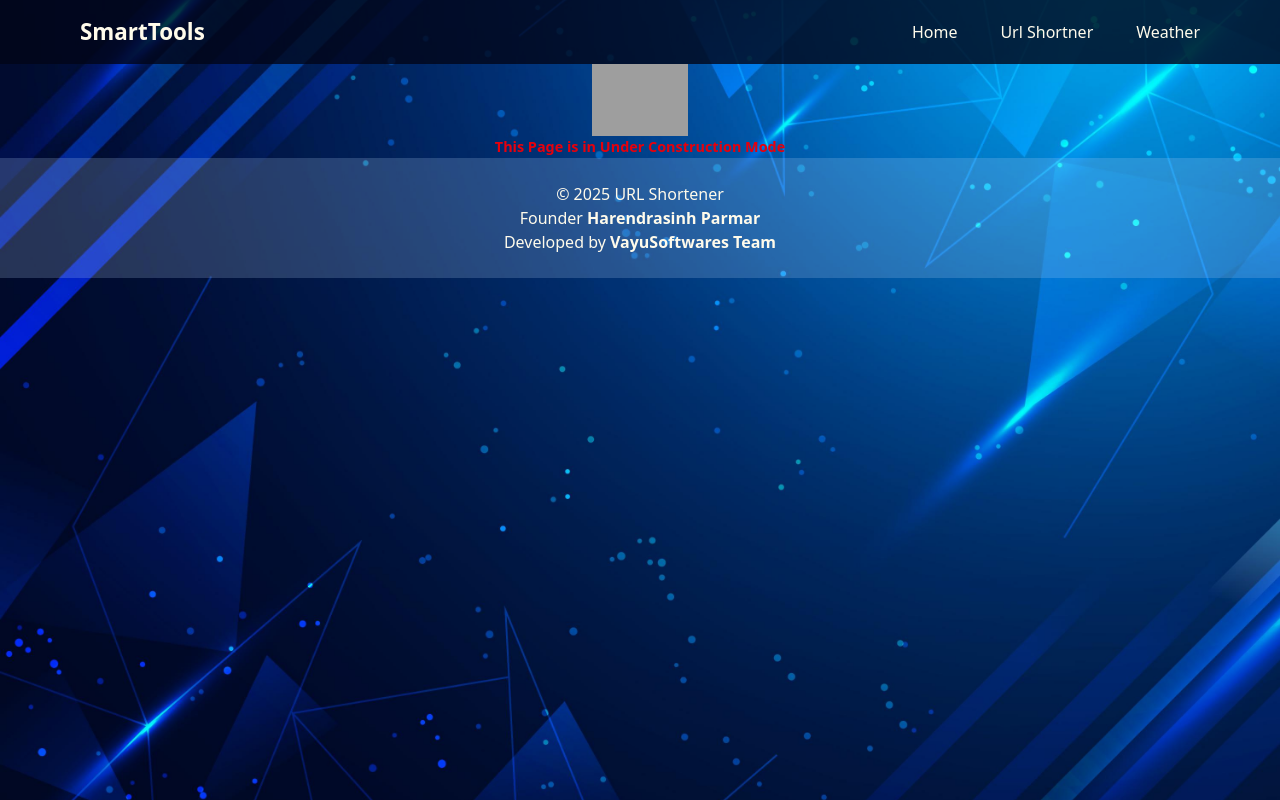
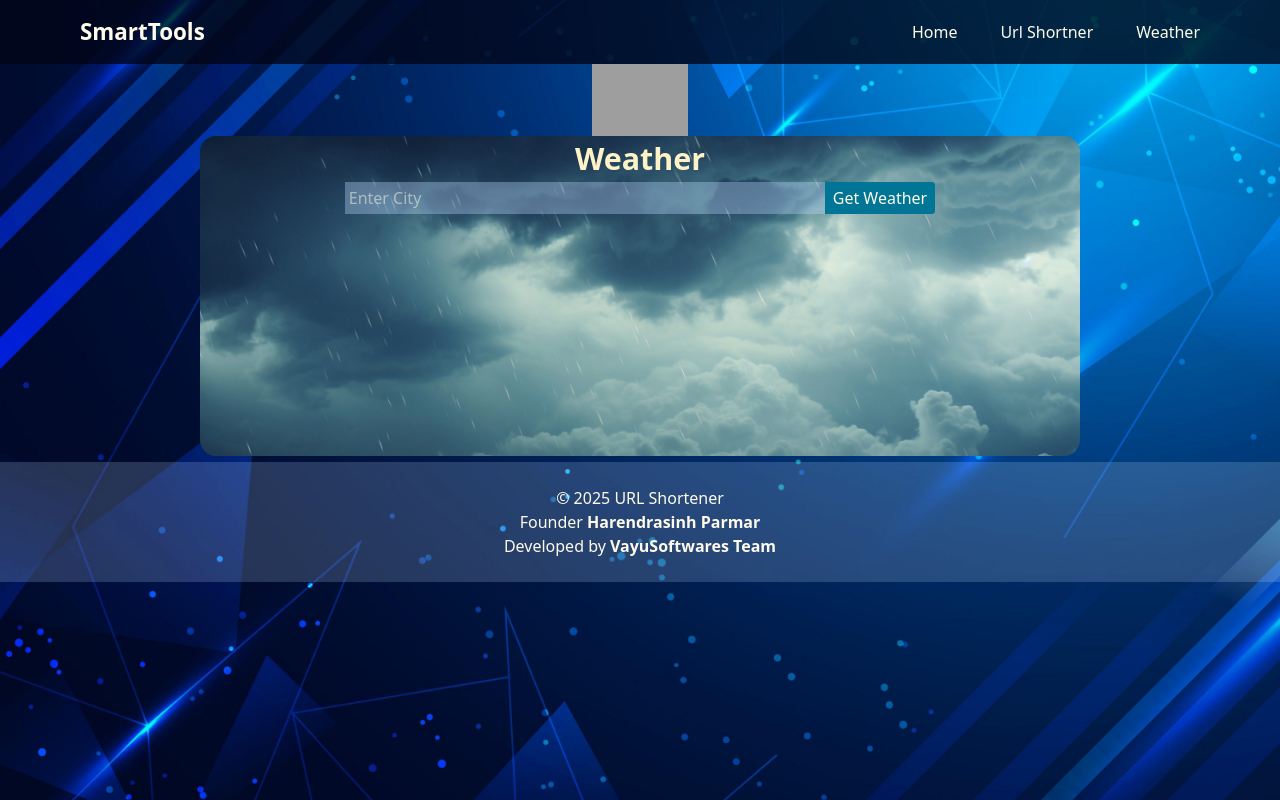
Before and after one commit to harendrasinp/UrlShortner, a React (Vite) app: page /weather in a window 1280 px wide. Built offline with nearby package versions, Linux system fonts and the light colour scheme; grey boxes are pictures that could not be loaded.

Commit message:
weather updated

```diff
--- a/src/Component/Urlbox.jsx
+++ b/src/Component/Urlbox.jsx
@@ -17,7 +17,6 @@ export const Urlbox = () => {
   useEffect(() => {
     const timer = setTimeout(() => {
       dispatch(setMessage(""))
-      console.log("error1")
     }, 3000)
     return () => clearTimeout(timer);
   }, [message]);
--- a/src/Component/Weather.jsx
+++ b/src/Component/Weather.jsx
@@ -1,7 +1,44 @@
-import React from 'react'
+import React, { useEffect, useState } from 'react'
+import { useDispatch, useSelector } from 'react-redux'
+import { fetchWeatherThunk } from '../reducer/Weather'
 
 export const Weather = () => {
+  const [city, setCity] = useState("")
+  const dispatch = useDispatch()
+  const { data } = useSelector((state) => state.weather)
+  const weatherData = () => {
+    dispatch(fetchWeatherThunk(city));
+  }
+
   return (
-    <div className='text-red-600 font-bold text-[0.9rem] flex justify-center items-center'>This Page is in Under Construction Mode</div>
+    <div className='flex justify-center mb-1 lg:mb-[0.4rem]'>
+      <div className="h-[20rem] w-[23rem] bg-[url('/weather.jpg')] bg-cover rounded-2xl shadow-amber-50  lg:w-[55rem]">
+        <div className='text-amber-100 font-bold text-[1.9rem] flex justify-center items-center'>Weather</div>
+        <div className='flex justify-center items-center flex-col'>
+          <div className='flex justify-center items-center'>
+            <input onChange={(e) => setCity(e.target.value)} className='bg-blue-200/35 lg:w-[30rem] p-1 text-[1rem] text-amber-50 focus:outline-none' type="text" placeholder='Enter City' />
+
+
+            <button className='bg-cyan-700 p-1 px-2 rounded-r-[0.2rem] cursor-pointer text-amber-50' onClick={weatherData}>Get Weather</button>
+          </div>
+          <div className=''>
+            {data ?
+              <div className='mt-4'>
+                <div className='text-amber-600 font-bold flex justify-center items-center text-[1.5rem]'>{data.name}</div>
+                {/* <div className='text-amber-100'>Temperature:{data.main.temp}</div> */}
+                <div className='w-[20rem] bg-amber-50/35 flex justify-between'>
+                    <div className='flex justify-center items-center px-5 text-blue-950 font-semibold'>Temp</div>
+                    <div className='flex justify-center items-center text-blue-950 font-semibold'>{data.main.temp} {"\u00B0C"}
+                      <img className='w-[2rem] h-[2rem]'src='https://cdn-icons-png.flaticon.com/128/12500/12500169.png'alt='sun'/>
+                    </div>
+                </div>
+                <div></div>
+              </div>
+              : null}
+          </div>
+        </div>
+      </div>
+    </div>
+
   )
 }
--- /dev/null
+++ b/src/reducer/Weather.js
@@ -0,0 +1,30 @@
+import { createSlice } from "@reduxjs/toolkit";
+import { createAsyncThunk } from "@reduxjs/toolkit";
+
+const apiKey = import.meta.env.VITE_API_KEY;
+
+export const fetchWeatherThunk=createAsyncThunk("weather/temp",async(city,thunkApi)=>{
+        try{
+            const data = await fetch(`https://api.openweathermap.org/data/2.5/weather?q=${city},IN&appid=${apiKey}&units=metric`);
+            const apidata = await data.json();
+            console.log(apidata)
+            return apidata
+        }
+        catch(err){
+            console.log(err)
+        }
+})
+
+
+const WeatherSlice=createSlice({
+    name:"weather",
+    initialState:{data:""},
+    reducers:{},
+    extraReducers:(builder)=>{
+        builder.addCase(fetchWeatherThunk.fulfilled,(state,action)=>{
+            state.data=action.payload
+        })
+    }
+});
+
+export const weatherStore=WeatherSlice.reducer;
--- a/store.js
+++ b/store.js
@@ -1,8 +1,10 @@
 import { configureStore } from "@reduxjs/toolkit";
 import { urlReducer } from "./src/reducer/Urlreducer";
+import { weatherStore } from "./src/reducer/Weather";
 const store=configureStore({
     reducer:{
-        url:urlReducer
+        url:urlReducer,
+        weather:weatherStore,
     }
 })
 
```
Also changed, not shown: public/weather.jpg (added), 1 other file (tests, documents, lock files or other folders).
